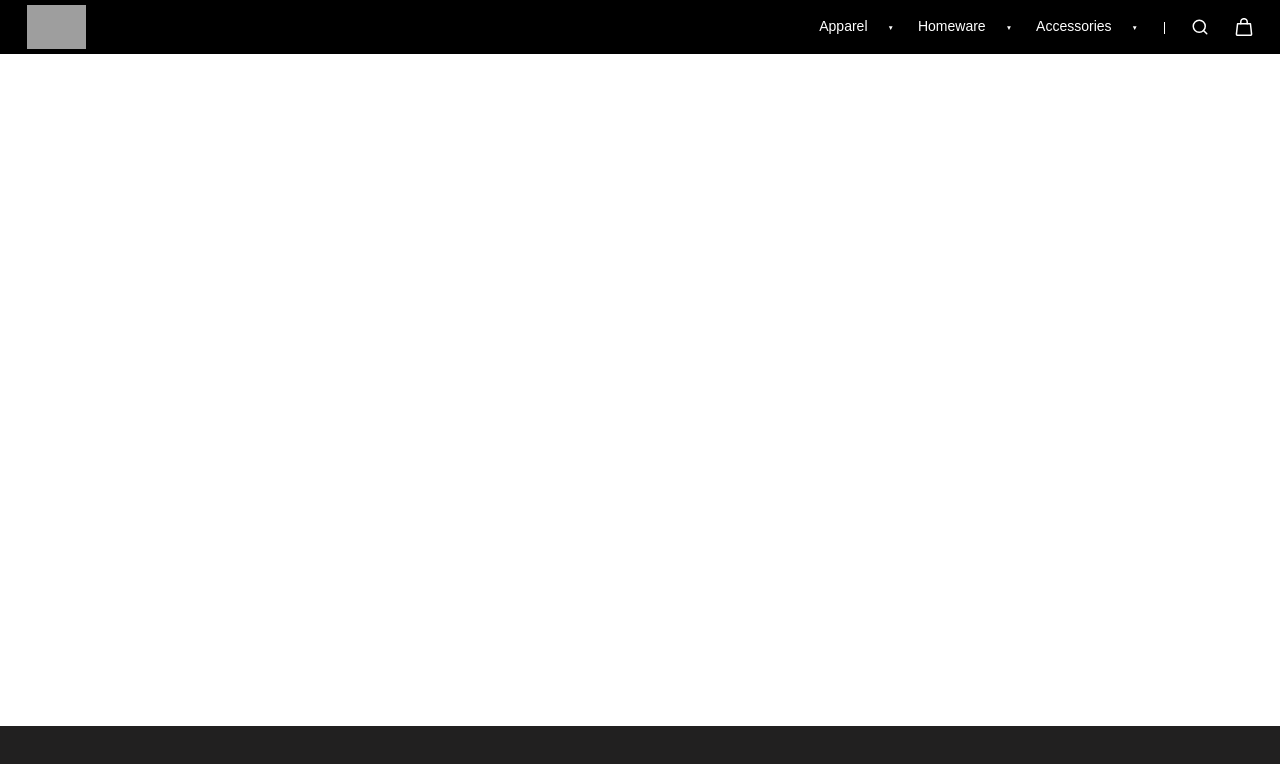
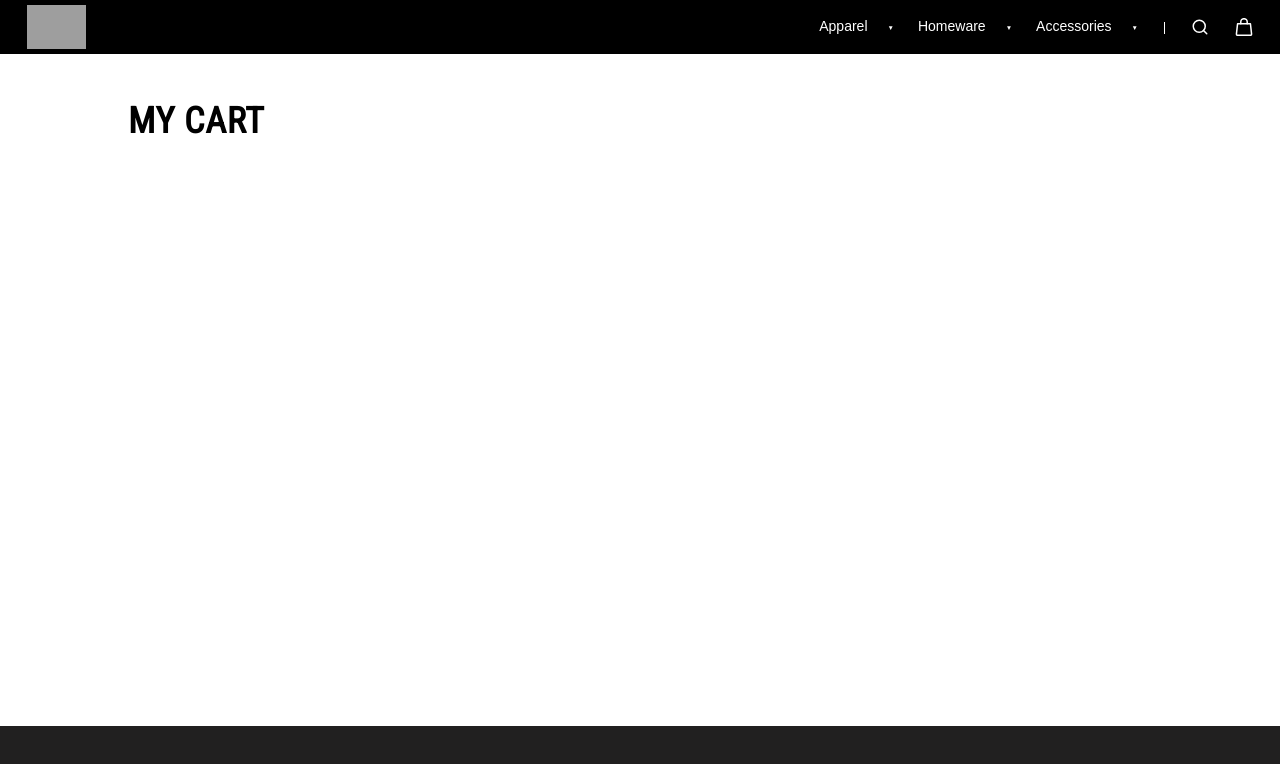
Before and after one commit to Twepi/WebStore, a React app: page /cart in a window 1280 px wide. Shown: the top 764 px of the page. Built offline with nearby package versions, Linux system fonts and the light colour scheme; grey boxes are pictures that could not be loaded; a web font is replaced by a local one.

Commit message:
feat: cartpage

```diff
--- a/src/components/CartItem/CartItem.tsx
+++ b/src/components/CartItem/CartItem.tsx
@@ -5,8 +5,13 @@ import styles from './cartitem.module.scss'
 export function CartItem({ name, desc, img, price, amount, size }: ICartProduct) {
 
   return(
-    <div>
-       {name}
+    <div className={styles.container}>
+      <div className={styles.productBlock}>
+        <img className={styles.preview} src="" alt="" />
+        <div className={styles.infGrid}>
+
+        </div>
+      </div>
     </div>
   );
 }
--- a/src/components/CartItem/cartitem.module.scss
+++ b/src/components/CartItem/cartitem.module.scss
@@ -0,0 +1,8 @@
+.header {
+  text-transform: uppercase;
+  font-size: 3.6rem;
+  font-family: "Roboto Condensed", sans-serif;
+  letter-spacing: 0.02em;
+  font-weight: 700;
+  line-height: 1.17;
+}
--- a/src/components/CartPage/CartPage.tsx
+++ b/src/components/CartPage/CartPage.tsx
@@ -11,7 +11,9 @@ export function CartPage() {
 
   return (
     <div className={styles.container}>
-      {products.map((item, index) => {
+      <div>
+        <div className={styles.header}>my cart</div>
+        {products.map((item, index) => (
           <CartItem
             key={index}
             name={item.name}
@@ -21,8 +23,11 @@ export function CartPage() {
             amount={item.amount}
             size={item.size}
           />
-      })}
-      <div>adadmaskmd;alsd</div>
+        ))}
+      </div>
+      <div>
+
+      </div>
     </div>
   );
 }
--- a/src/components/CartPage/cartpage.module.scss
+++ b/src/components/CartPage/cartpage.module.scss
@@ -1,5 +1,16 @@
 .container {
-  display: flex;
+  display: grid;
+  grid-template-columns: 7fr 3fr;
   width: 80%;
   margin: 0 auto;
+  padding-top: 10rem;
 }
+
+.header {
+  text-transform: uppercase;
+  font-size: 3.6rem;
+  font-family: "Roboto Condensed", sans-serif;
+  letter-spacing: 0.02em;
+  font-weight: 700;
+  line-height: 1.17;
+}
--- a/src/components/ProductPage/ProductPage.tsx
+++ b/src/components/ProductPage/ProductPage.tsx
@@ -27,7 +27,7 @@ export function ProductPage() {
       price: productInfo.price,
       amount: amount,
       size: size,
-      }));
+    }));
   }
 
   const handleSelectChange = (event: React.ChangeEvent<HTMLSelectElement>) => {
```
Lines whose indentation alone changed are shown as unchanged.
